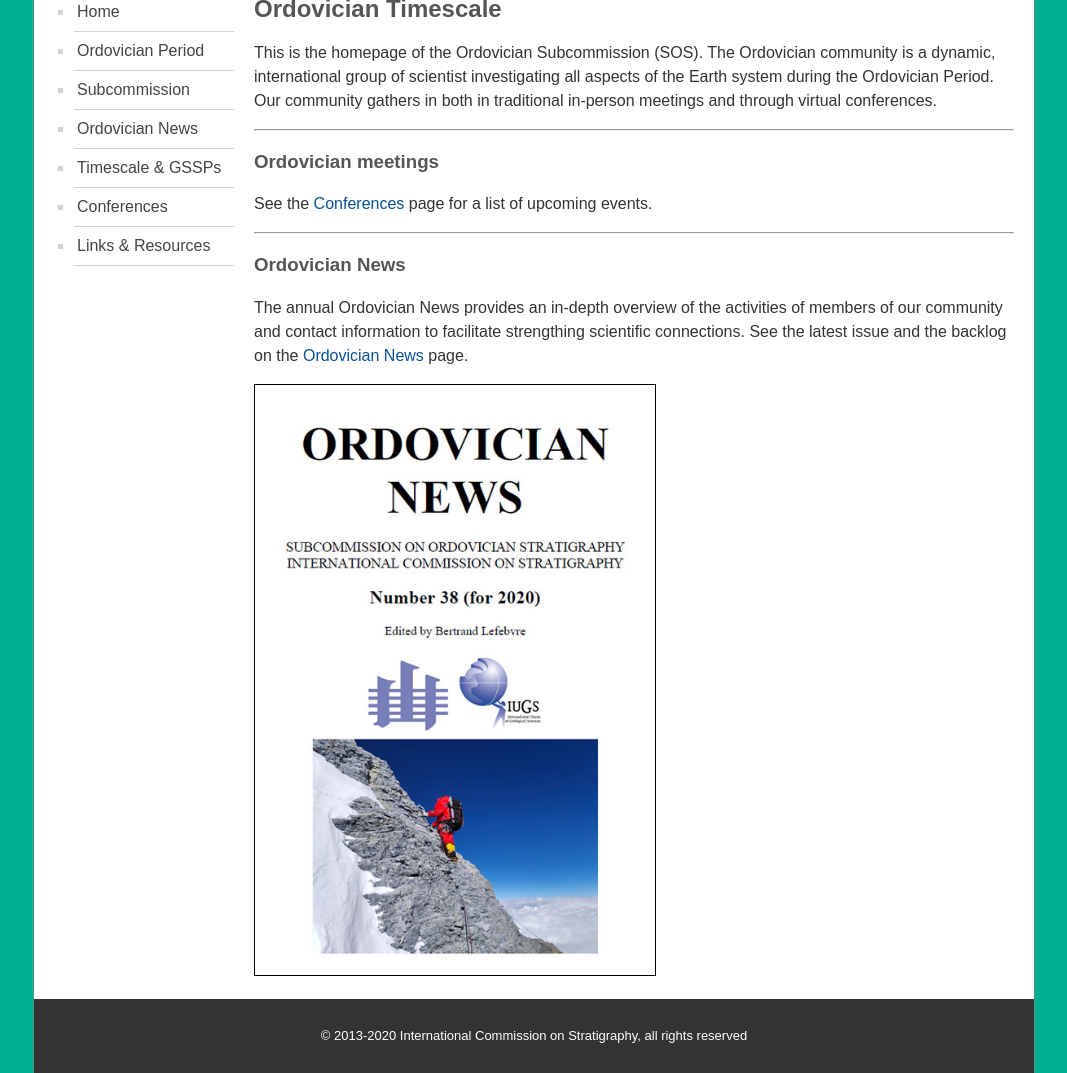
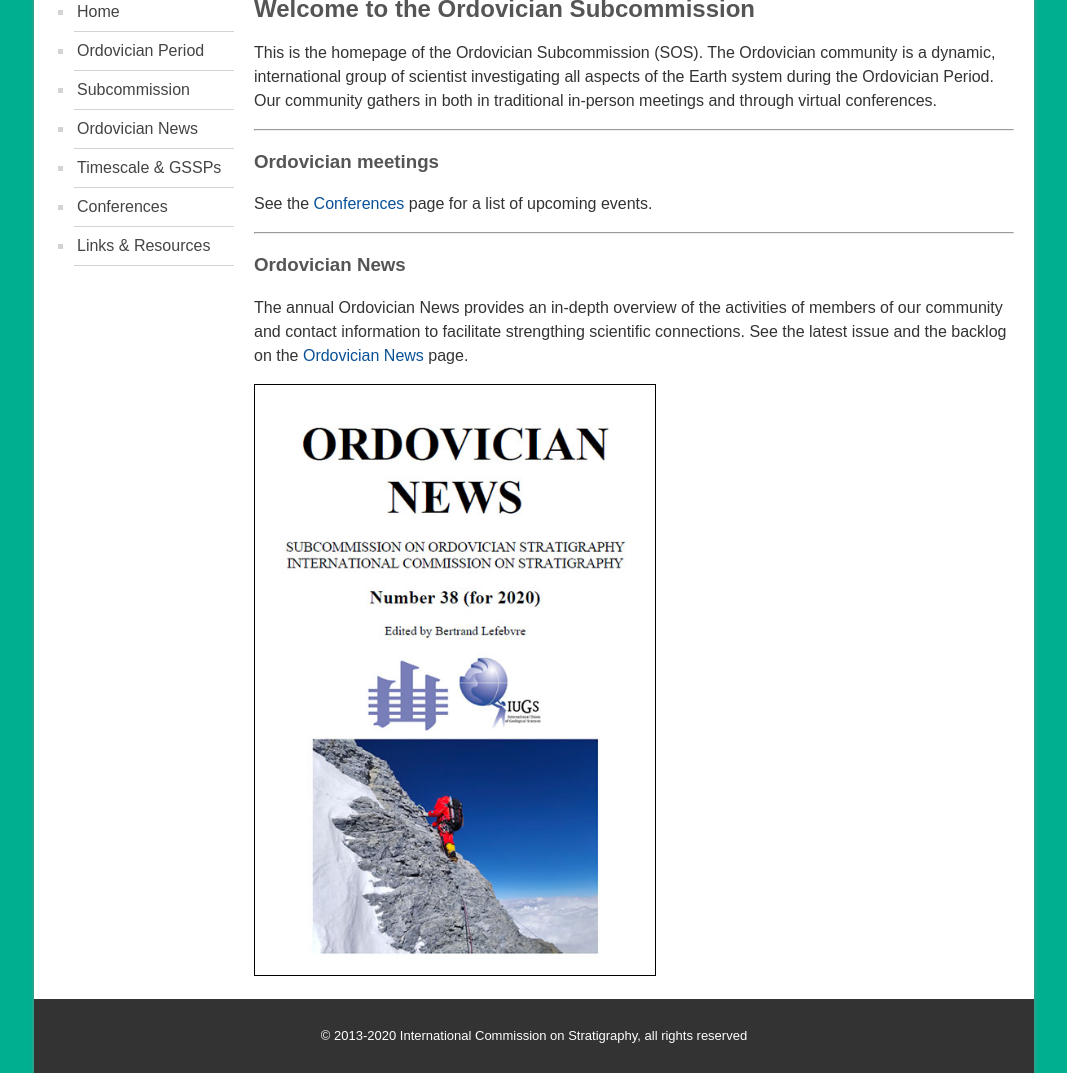
Before and after one commit to whwangChina/subcommission-ordovician, a Jekyll site: the page built from pages/index.md, in a window 1280 px wide. Shown: the part 427-1500 px from the top of the page, without its empty margins (106-1173 px from the left). Built offline with Jekyll 4.4.1, drawn with Linux system fonts in a browser that asks for light colours.

Commit message:
Update index.md

```diff
--- a/pages/index.md
+++ b/pages/index.md
@@ -3,7 +3,7 @@ layout: page
 title: "Home"
 permalink: /
 ---
-## Ordovician Timescale
+## Welcome to the Ordovician Subcommission
 
 This is the homepage of the Ordovician Subcommission (SOS). The Ordovician community is a dynamic, international group of scientist investigating all aspects of the Earth system during the Ordovician Period. Our community gathers in both in traditional in-person meetings and through virtual conferences.
 
```
